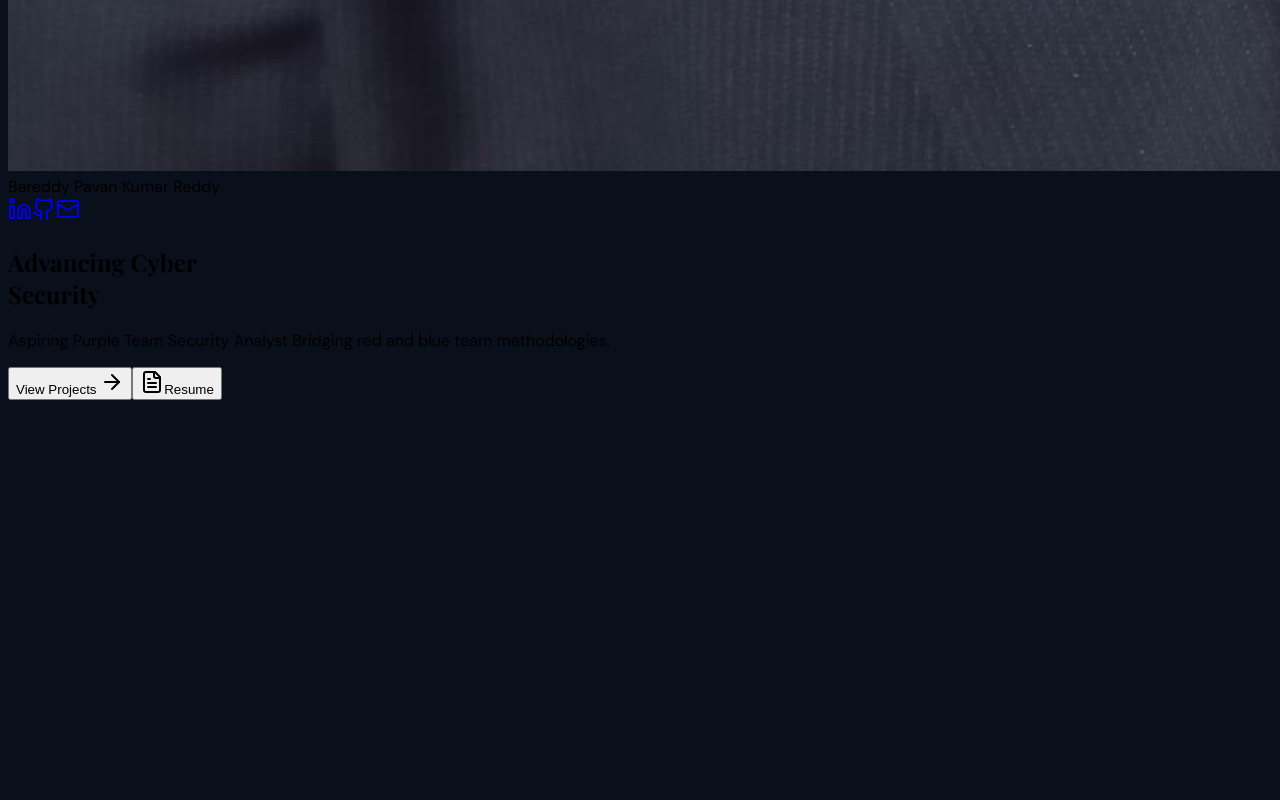
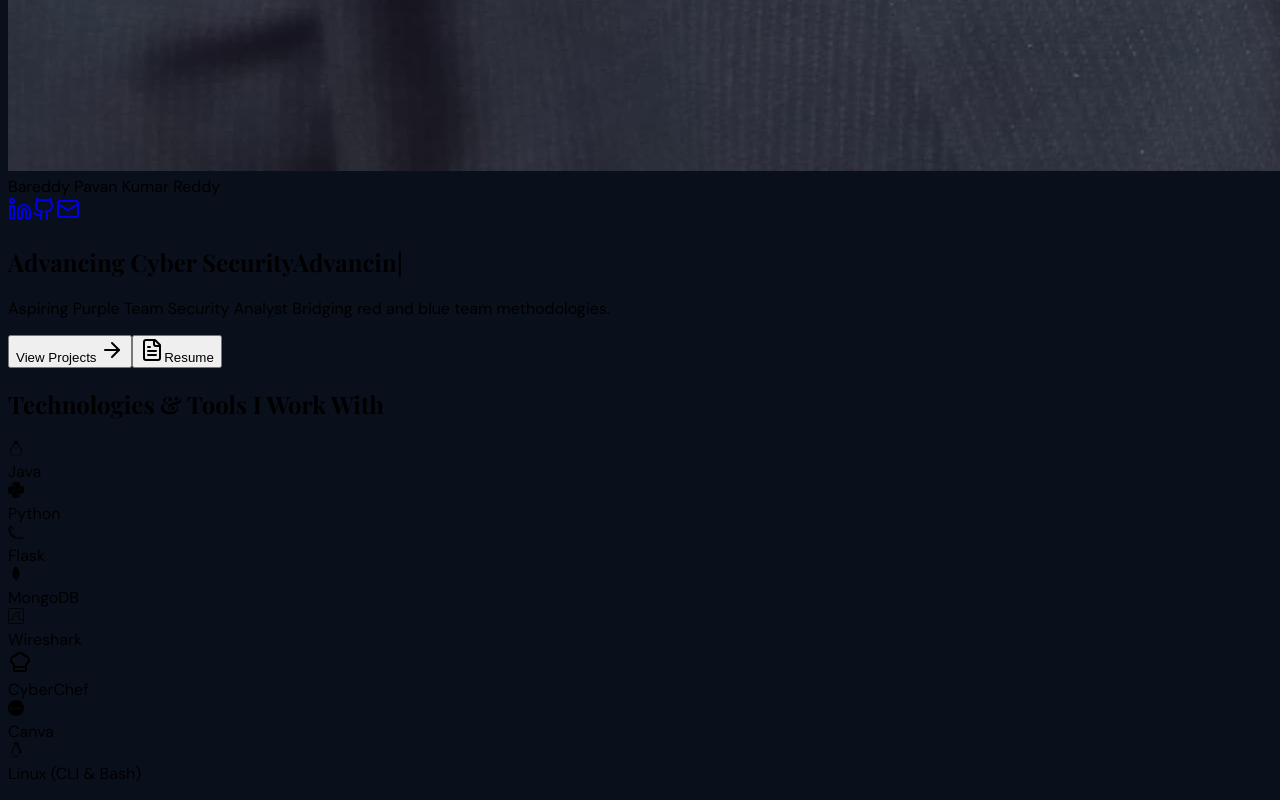
Before and after one commit to Pavanreddy4395/My-portfolio, a React (Vite) app in the folder client/: page / in a window 1280 px wide. Shown: the part 3426-4226 px from the top of the page. Before the commit the page ends 3842 px from the top, so only its background shows below. Built offline with nearby package versions, Linux system fonts and the light colour scheme; a web font is replaced by a local one.

Commit message:
Changes in Home page and About page

```diff
--- a/client/src/pages/Home.tsx
+++ b/client/src/pages/Home.tsx
@@ -1,7 +1,20 @@
 import { Section } from "@/components/Section";
 import { Button } from "@/components/ui/button";
 import { Avatar, AvatarFallback, AvatarImage } from "@/components/ui/avatar";
-import { ArrowRight, FileText, Github, Linkedin, Mail } from "lucide-react";
+import { ArrowRight, ChefHat, FileText, Github, Linkedin, Mail } from "lucide-react";
+import { useEffect, useMemo, useState } from "react";
+import { Card } from "@/components/ui/card";
+import {
+  SiCanva,
+  SiFlask,
+  SiLinux,
+  SiMongodb,
+  SiOpenjdk,
+  SiPython,
+  SiWireshark,
+} from "react-icons/si";
+
+type TechIcon = React.ComponentType<{ className?: string }>;
 
 interface HomeProps {
   onNavigate: (page: string) => void;
@@ -12,9 +25,107 @@
   const profileInitials = "PK";
   const email = "brkreddy2005@gmail.com";
   const githubUrl = "https://github.com/Pavanreddy4395";
-  const linkedinUrl = "https://linkedin.com";
+  const linkedinUrl = "https://www.linkedin.com/in/bareddy-pavan-kumar-reddy-29b0a8357/";
+
+  const headingLine1 = useMemo(() => "Advancing Cyber", []);
+  const headingLine2 = useMemo(() => "Security", []);
+  const fullHeading = useMemo(() => `${headingLine1} ${headingLine2}`, [headingLine1, headingLine2]);
+  const [typedLine1, setTypedLine1] = useState("");
+  const [typedLine2, setTypedLine2] = useState("");
+  const [isTypingDone, setIsTypingDone] = useState(false);
+
+  useEffect(() => {
+    const prefersReducedMotion =
+      typeof window !== "undefined" && window.matchMedia?.("(prefers-reduced-motion: reduce)")?.matches;
+
+    if (prefersReducedMotion) {
+      setTypedLine1(headingLine1);
+      setTypedLine2(headingLine2);
+      setIsTypingDone(true);
+      return;
+    }
+
+    const activeTimeoutIds = new Set<number>();
+    let cancelled = false;
+
+    const schedule = (fn: () => void, delayMs: number) => {
+      let timeoutId = 0;
+      timeoutId = window.setTimeout(() => {
+        activeTimeoutIds.delete(timeoutId);
+        if (!cancelled) fn();
+      }, delayMs);
+      activeTimeoutIds.add(timeoutId);
+    };
+
+    const typeText = (
+      text: string,
+      setText: (value: string) => void,
+      options: { delayMs?: number; speedMs?: number } = {}
+    ) => {
+      const { delayMs = 0, speedMs = 45 } = options;
+      let i = 0;
+      const tick = () => {
+        i += 1;
+        setText(text.slice(0, i));
+        if (i < text.length) schedule(tick, speedMs);
+      };
+      schedule(tick, delayMs);
+    };
+
+    const initialDelayMs = 10;
+    const line1SpeedMs = 200;
+    const betweenLinesPauseMs = 120;
+    const line2SpeedMs = 35;
+    const loopPauseMs = 1200;
+
+    const startCycle = () => {
+      setTypedLine1("");
+      setTypedLine2("");
+      setIsTypingDone(false);
+
+      typeText(headingLine1, setTypedLine1, { delayMs: initialDelayMs, speedMs: line1SpeedMs });
+      typeText(headingLine2, setTypedLine2, {
+        delayMs: initialDelayMs + headingLine1.length * line1SpeedMs + betweenLinesPauseMs,
+        speedMs: line2SpeedMs,
+      });
+
+      const doneDelay =
+        initialDelayMs +
+        headingLine1.length * line1SpeedMs +
+        betweenLinesPauseMs +
+        headingLine2.length * line2SpeedMs +
+        150;
+
+      schedule(() => setIsTypingDone(true), doneDelay);
+      schedule(startCycle, doneDelay + loopPauseMs);
+    };
+
+    startCycle();
+
+    return () => {
+      cancelled = true;
+      activeTimeoutIds.forEach((id) => window.clearTimeout(id));
+      activeTimeoutIds.clear();
+    };
+  }, [headingLine1, headingLine2]);
+
+  const technologies = useMemo(
+    () =>
+      [
+        { label: "Java", Icon: SiOpenjdk as TechIcon },
+        { label: "Python", Icon: SiPython as TechIcon },
+        { label: "Flask", Icon: SiFlask as TechIcon },
+        { label: "MongoDB", Icon: SiMongodb as TechIcon },
+        { label: "Wireshark", Icon: SiWireshark as TechIcon },
+        { label: "CyberChef", Icon: ChefHat as TechIcon },
+        { label: "Canva", Icon: SiCanva as TechIcon },
+        { label: "Linux (CLI & Bash)", Icon: SiLinux as TechIcon },
+      ] as const,
+    []
+  );
 
   return (
+    <>
       <Section className="relative flex flex-col items-center justify-center min-h-[80vh]">
         <div className="w-full grid grid-cols-1 md:grid-cols-[300px,1fr,300px] items-center gap-10">
           <div className="flex flex-col items-center">
@@ -70,10 +181,23 @@
               Welcome
             </h2> */}
 
-          <h1 className="text-5xl md:text-7xl lg:text-8xl font-display font-bold text-primary tracking-tight leading-[1.1]">
-            Advancing Cyber <br />
+            <h1
+              className="text-5xl md:text-7xl lg:text-8xl font-display font-bold text-primary tracking-tight leading-[1.1]"
+              aria-label={fullHeading}
+            >
+              <span className="sr-only">{fullHeading}</span>
+              <span aria-hidden="true">
+                {typedLine1}
+                {!isTypingDone && typedLine1.length < headingLine1.length ? (
+                  <span className="inline-block ml-1 animate-pulse">|</span>
+                ) : null}
+                <br />
                 <span className="text-transparent bg-clip-text bg-gradient-to-r from-primary via-primary/80 to-primary/50 animate-gradient">
-              Security
+                  {typedLine2}
+                </span>
+                {!isTypingDone && typedLine1.length >= headingLine1.length ? (
+                  <span className="inline-block ml-1 animate-pulse">|</span>
+                ) : null}
               </span>
             </h1>
 
@@ -97,7 +221,12 @@
                 variant="outline"
                 size="lg"
                 className="rounded-full px-8 py-6 text-base font-medium border-2 hover:bg-secondary/50 transition-all duration-300"
-              onClick={() => window.open("https://drive.google.com/file/d/1FGrmTTZdRtGSatptx5CUwHa5NCbUBM8e/view?usp=sharing", "_blank")}
+                onClick={() =>
+                  window.open(
+                    "https://drive.google.com/file/d/1FGrmTTZdRtGSatptx5CUwHa5NCbUBM8e/view?usp=sharing",
+                    "_blank"
+                  )
+                }
               >
                 <FileText className="mr-2 w-4 h-4" />
                 Resume
@@ -111,5 +240,26 @@
         {/* Decorative element */}
         <div className="absolute top-1/2 left-1/2 -translate-x-1/2 -translate-y-1/2 w-[500px] h-[500px] bg-primary/3 blur-[100px] rounded-full -z-10 pointer-events-none" />
       </Section>
+
+      <Section className="pt-4 md:pt-6">
+        <h2 className="text-3xl md:text-4xl font-display font-bold text-center">
+          Technologies &amp; Tools I Work With
+        </h2>
+
+        <div className="mt-4 grid grid-cols-2 sm:grid-cols-4 gap-6">
+          {technologies.map(({ label, Icon }) => (
+            <Card
+              key={label}
+              className="p-6 border border-border/40 bg-card/50 backdrop-blur-sm flex flex-col items-center justify-center gap-4"
+            >
+              <div className="h-14 w-14 rounded-2xl bg-primary/5 flex items-center justify-center">
+                <Icon className="h-7 w-7 text-primary" aria-hidden />
+              </div>
+              <div className="text-sm sm:text-base text-center text-foreground">{label}</div>
+            </Card>
+          ))}
+        </div>
+      </Section>
+    </>
   );
 }
--- a/client/src/pages/about/AchievementsSection.tsx
+++ b/client/src/pages/about/AchievementsSection.tsx
@@ -1,20 +1,22 @@
 import { Card } from "@/components/ui/card";
 
 export default function AchievementsSection() {
+  const achievementLines = [
+    "Patented Innovation: Smart Neck Posture Analysis",
+    "Developed a smart sensor system to monitor and improve neck posture.",
+    "Helps reduce strain and promotes better ergonomic health.",
+  ];
+
   return (
-    <div className="space-y-8">
-      <h3 className="text-2xl font-display font-semibold">Achievements</h3>
-      <div className="grid grid-cols-1 md:grid-cols-2 gap-6">
-        <Card className="p-6 border border-border/40 bg-card/50 backdrop-blur-sm">
-          <div className="space-y-2">
-            <h4 className="font-semibold text-lg">Patented Innovation: Smart Neck Posture Analysis</h4>
-            <ul className="list-disc pl-5 text-sm text-muted-foreground space-y-1">
-              <li>Developed a smart sensor system to monitor and improve neck posture.</li>
-              <li>Helps reduce strain and promotes better ergonomic health.</li>
-            </ul>
+    <div className="grid grid-cols-1 md:grid-cols-2 gap-6">
+      {achievementLines.map((line) => (
+        <Card key={line} className="p-6 border border-border/40 bg-card/50 backdrop-blur-sm">
+          <div className="flex gap-4">
+            <span className="mt-2 h-2 w-2 shrink-0 rounded-full bg-primary" aria-hidden />
+            <p className="text-sm sm:text-base text-muted-foreground leading-relaxed">{line}</p>
           </div>
         </Card>
-      </div>
+      ))}
     </div>
   );
 }
--- a/client/src/pages/about/CertificationsSection.tsx
+++ b/client/src/pages/about/CertificationsSection.tsx
@@ -1,29 +1,42 @@
 import { Card } from "@/components/ui/card";
+import { BadgeCheck } from "lucide-react";
 
 export default function CertificationsSection() {
   return (
-    <div className="space-y-8">
-      <h3 className="text-2xl font-display font-semibold">Certifications</h3>
     <div className="grid grid-cols-1 md:grid-cols-2 gap-6">
       <Card className="p-6 border border-border/40 bg-card/50 backdrop-blur-sm">
+        <div className="flex gap-4">
+          <div className="pt-0.5 text-primary">
+            <BadgeCheck className="h-5 w-5" aria-hidden />
+          </div>
           <div className="space-y-2">
-            <h4 className="font-semibold text-lg">Certified Ethical Hacker (CEH)</h4>
+            <div className="space-y-1">
+              <p className="font-semibold text-lg">Certified Ethical Hacker (CEH)</p>
               <p className="text-sm text-muted-foreground">Nov 2025</p>
+            </div>
             <p className="text-sm text-muted-foreground">
               Credentialed in ethical hacking techniques including penetration testing, vulnerability assessment, footprinting, and network security.
             </p>
           </div>
+        </div>
       </Card>
+
       <Card className="p-6 border border-border/40 bg-card/50 backdrop-blur-sm">
+        <div className="flex gap-4">
+          <div className="pt-0.5 text-primary">
+            <BadgeCheck className="h-5 w-5" aria-hidden />
+          </div>
           <div className="space-y-2">
-            <h4 className="font-semibold text-lg">Red Hat Certified System Administrator (RHCSA)</h4>
+            <div className="space-y-1">
+              <p className="font-semibold text-lg">Red Hat Certified System Administrator (RHCSA)</p>
               <p className="text-sm text-muted-foreground">Apr 2024</p>
+            </div>
             <p className="text-sm text-muted-foreground">
               Validated Linux system administration skills: user management, storage configuration, security, and shell scripting.
             </p>
           </div>
+        </div>
       </Card>
-      </div>
     </div>
   );
 }
--- a/package.json
+++ b/package.json
@@ -65,6 +65,7 @@
     "react-hook-form": "^7.55.0",
     "react-icons": "^5.4.0",
     "react-resizable-panels": "^2.1.7",
+    "react-snowfall": "^2.4.0",
     "recharts": "^2.15.2",
     "tailwind-merge": "^2.6.1",
     "tailwindcss-animate": "^1.0.7",
```
Also changed, not shown: client/src/pages/About.tsx (+43 -69 lines), client/src/pages/about/EducationSection.tsx (+39 -25 lines), client/src/pages/about/SkillsSection.tsx (+15 -36 lines), tailwind.config.ts (+7 -5 lines), 1 other file (tests, documents, lock files or other folders). Lines whose indentation alone changed are shown as unchanged.
